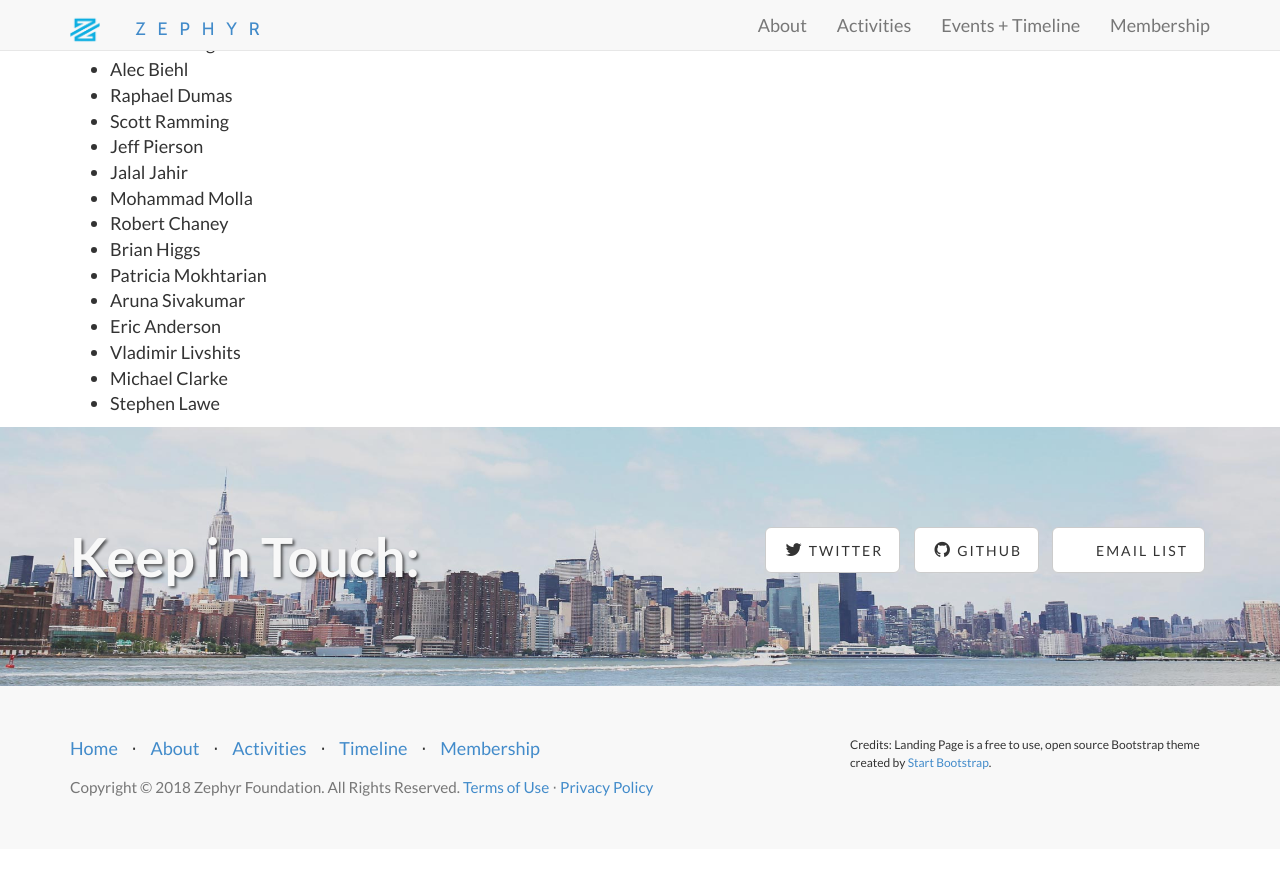
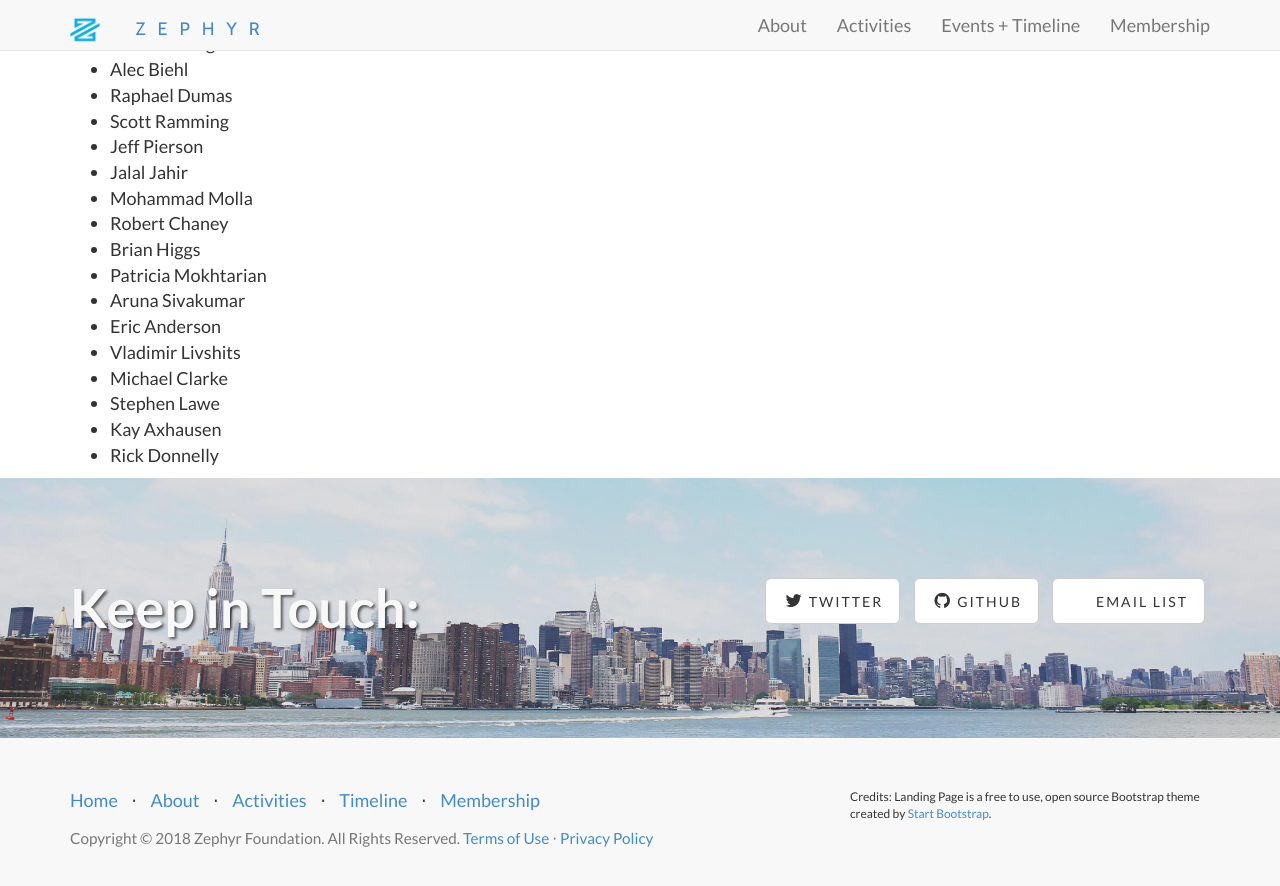
Before and after one commit to ZephyrTransport/zephyr-website, a Jekyll site: the page built from members.md, in a window 1280 px wide and 900 px high, scrolled down 923 px. Shown: the top 886 px of the window. Built offline with Jekyll 4.4.1, drawn with Linux system fonts in a browser that asks for light colours; before the commit the page ends 1772 px from its top, so only the background shows below that.

Commit message:
More members

```diff
--- a/members.md
+++ b/members.md
@@ -49,3 +49,5 @@ Member’s are at the heart of the Zephyr Foundation’s organizational structur
  * Vladimir Livshits
  * Michael Clarke
  * Stephen Lawe
+ * Kay Axhausen
+ * Rick Donnelly
```
